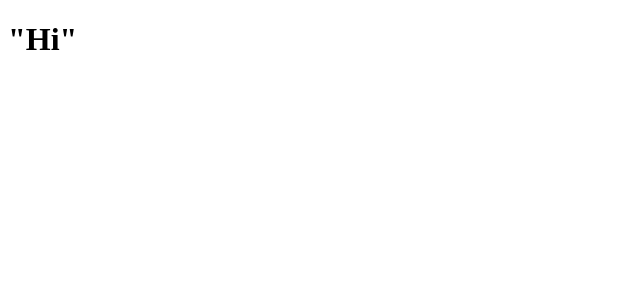
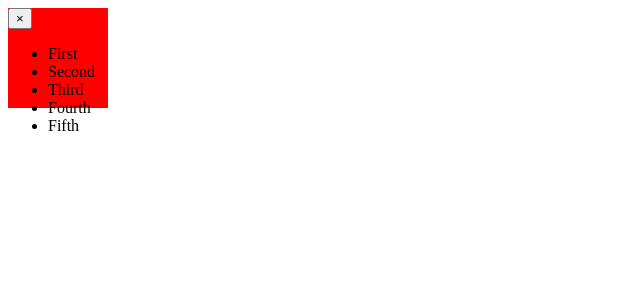
Before and after one commit to JanSzyprzak/React_Custom_Select_Component, a React (Vite) app in the folder Custom_Select/: page / in a window 1280 px wide. Shown: the top 300 px of the page, without its empty margins (0-640 px from the left). Built offline with nearby package versions, Linux system fonts and the light colour scheme.

Commit message:
Add select component

```diff
--- a/Custom_Select/src/App.tsx
+++ b/Custom_Select/src/App.tsx
@@ -1,10 +1,20 @@
-import { useState } from 'react'
+import { Select } from "./Select"
 
+const options = [
+  { label: "First", value: 1 },
+  { label: "Second", value: 2 },
+  { label: "Third", value: 3 },
+  { label: "Fourth", value: 4 },
+  { label: "Fifth", value: 5 },
+]
 
 function App() {
-  const [count, setCount] = useState(0)
 
-  return <h1>"Hi"</h1>
+  return (
+    <>
+    <Select options={options} />
+  </>
+  )
 }
 
 export default App
--- /dev/null
+++ b/Custom_Select/src/Select.tsx
@@ -0,0 +1,36 @@
+import styles from "./select.module.css"
+
+type SelectOption = {
+    label: string
+    value: any
+}
+
+type SelectProps = {
+    value?: SelectOption
+    onChange: (value: SelectOption | undefined) => void
+    options: SelectOption[]
+
+
+
+
+}
+
+
+export function Select({ value, onChange, options }: SelectProps) {
+    return (
+        <div className={styles.container}>
+            <span className={styles.value}></span>
+            <button className={styles["clear-btn"]}>&times;</button>
+            <div className={styles.divider}></div>
+            <div className={styles.caret}></div>
+            <ul className={styles.options}>
+                {options.map(option => (
+                    <li key={option.label} className={styles.option}>
+                        {option.label}
+                    </li>
+                ))}
+            </ul>
+        </div>
+
+    )
+}
--- /dev/null
+++ b/Custom_Select/src/select.module.css
@@ -0,0 +1,5 @@
+.container {
+    background: red;
+    width: 100px;
+    height: 100px;
+}
```
